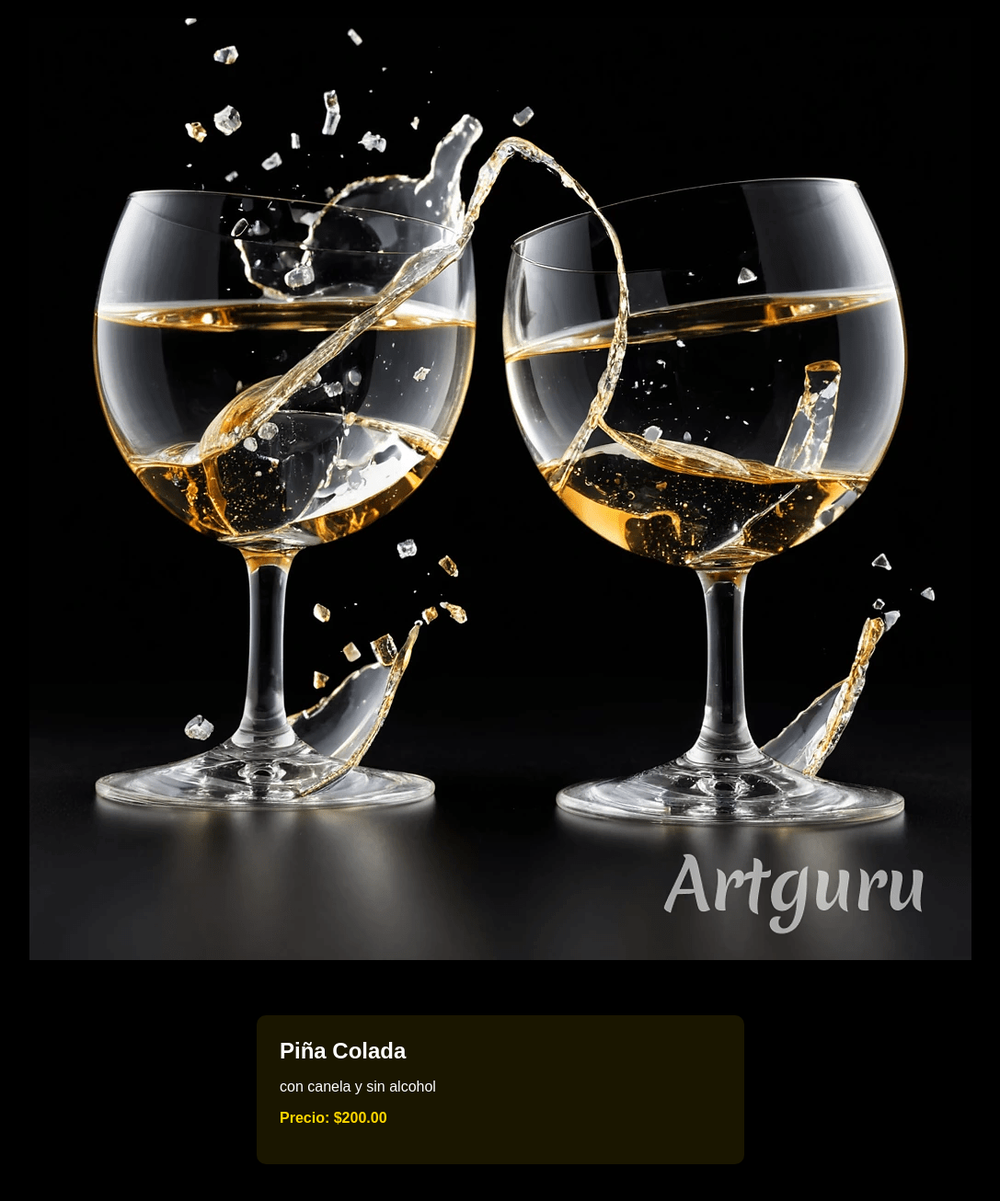
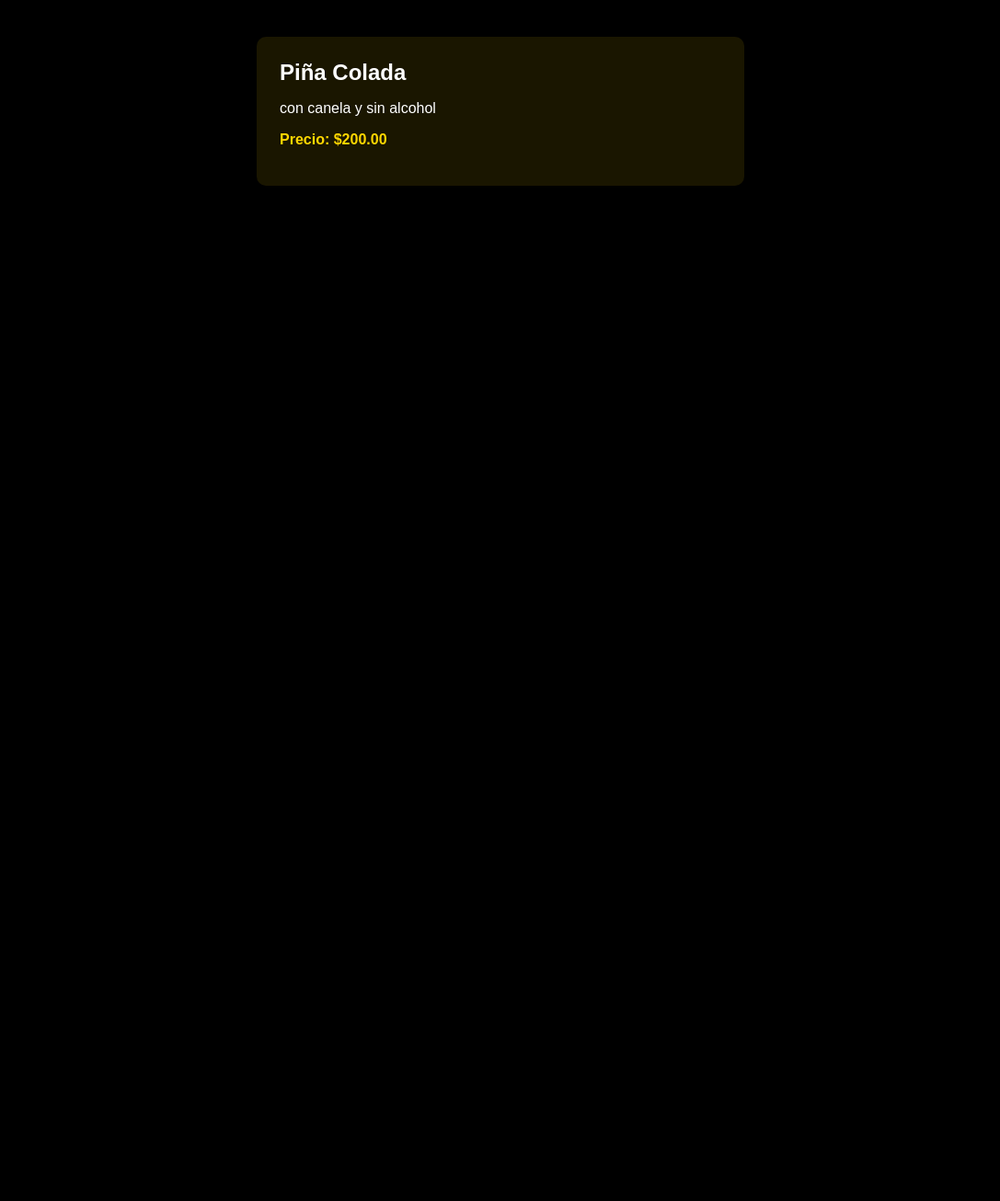
Before and after one commit to Ledihas/Yeyitas, a Django app: page /taberna/bebidas/ in a window 1280 px wide. Shown: the part 77-1383 px from the top of the page at 92% size, without its empty margins (96-1183 px from the left). After the commit the page ends 279 px from the top, so only its background shows below. Run offline with Django 5.2, Linux system fonts and the light colour scheme; data comes from the database, SQL or seed files in the repository.

Commit message:
Update ofrt_tab_list.html

```diff
--- a/taberna/templates/ofrt_tab_list.html
+++ b/taberna/templates/ofrt_tab_list.html
@@ -67,8 +67,7 @@
         <h1>Ofertas disponibles</h1>
     </header>
 
-    <!-- Imagen decorativa -->
-    <img src="{% static 'images/copas_chocando.png' %}" alt="Copas chocando" class="imagen-copas">
+
 
     <div class="container">
         {% for oferta in ofertas %}
```
